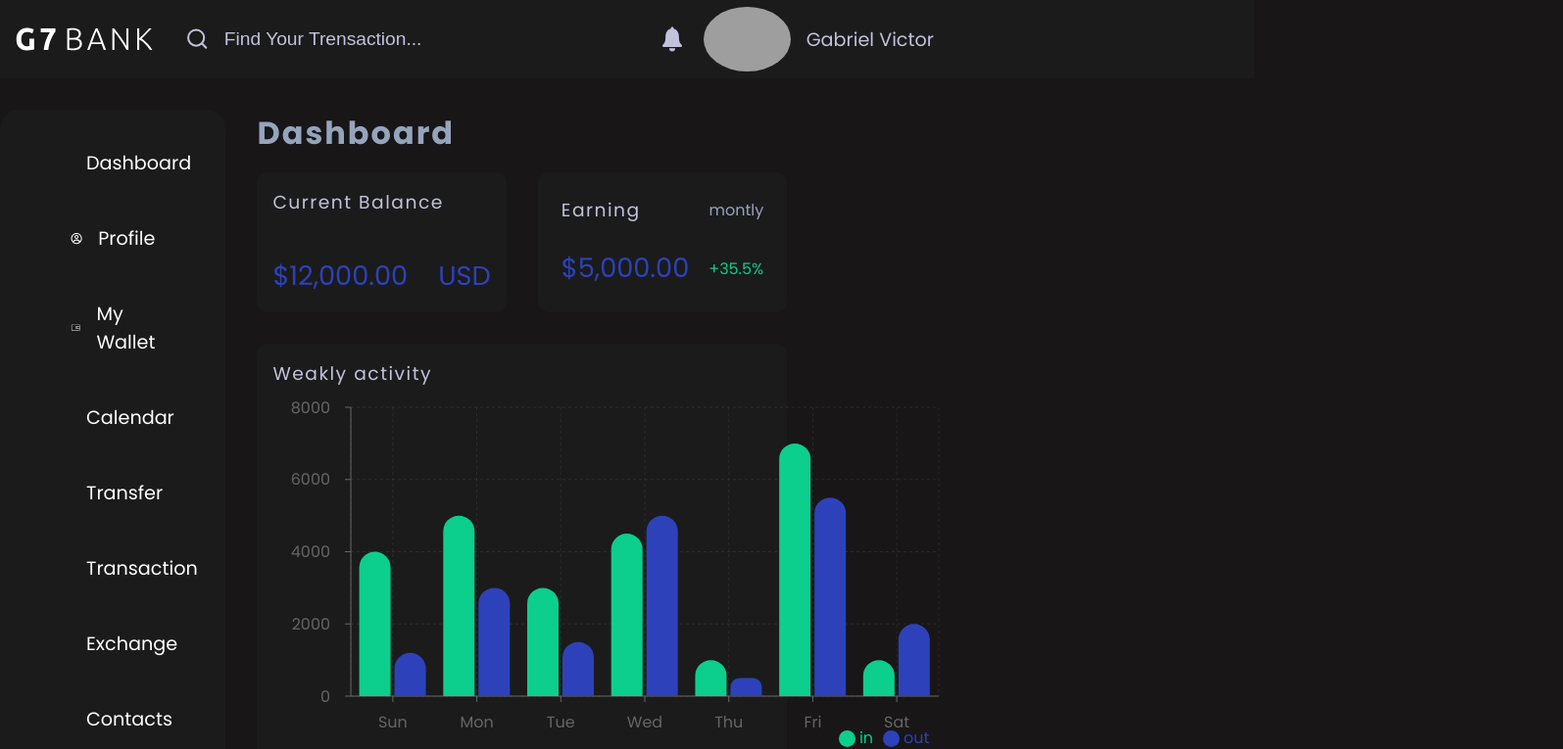
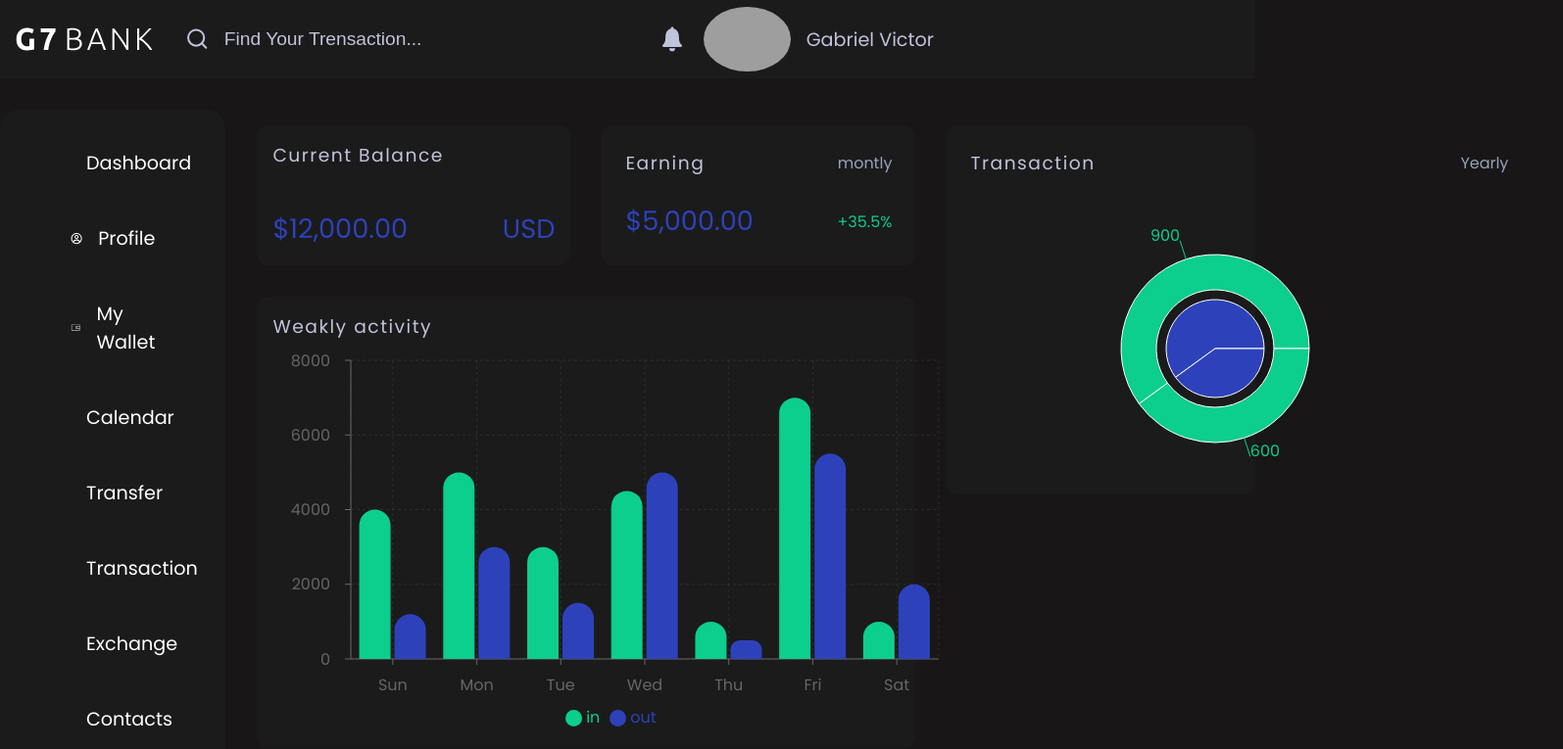
Before and after one commit to Gabriel-Vict0r/g7bank-dashboard, a React (Vite) app: page /dashboard in a window 1280 px wide. Shown: the top 765 px of the page at 98% size, 1595 px wide, since content can reach past the window. Built offline with nearby package versions, Linux system fonts and the light colour scheme; grey boxes are pictures that could not be loaded.

Commit message:
feat
add from pieChart

```diff
--- a/src/components/CardActivity.jsx
+++ b/src/components/CardActivity.jsx
@@ -1,4 +1,4 @@
-import { CardActivity, SubTitle} from "./pages/Dashboard/Dashboard.style";
+import { CardActivity, SubTitle } from "./pages/Dashboard/Dashboard.style";
 import React, { PureComponent } from "react";
 import {
   BarChart,
@@ -62,19 +62,22 @@ const Activity = ({ subtitle }) => {
         data={data}
         margin={{ top: 20, right: 20, left: 20, bottom: 5 }}
       >
-        <CartesianGrid strokeDasharray="3" strokeOpacity={0.1} />
+        <CartesianGrid
+          strokeDasharray="3"
+          strokeOpacity={0.1}
+        />
         <XAxis dataKey="name" tickMargin={15} />
         <YAxis tickMargin={15} />
         <Tooltip />
         <Legend
           iconSize={17}
           iconType="circle"
-          margin={{ top: 10, left: 0, right: 0, bottom: 5 }}
-          tickMargin={50}
-          height={50}
-          align='right'
-          verticalAlign='bottom'
-          display='inline-flex'
+          layout="horizontal"
+          margin={{ top: 25, left: 0, right: 0, bottom: 0 }}
+          height={40}
+          align="center"
+          verticalAlign="bottom"
+          wrapperStyle={{padding: 17}}
         />
         <Bar dataKey="in" fill="#0cce8d" radius={[100, 100, 0, 0]} />
         <Bar dataKey="out" fill="#2d42ba" radius={[100, 100, 0, 0]} />
--- /dev/null
+++ b/src/components/TotalTransaction.jsx
@@ -0,0 +1,42 @@
+import React from "react";
+import { PieChart, Pie } from "recharts";
+import {
+  CardTransaction,
+  SubTitle,
+  Date,
+} from "./pages/Dashboard/Dashboard.style";
+const data = [
+  { name: "In", value: 900 },
+  { name: "Out", value: 600 },
+];
+const TotalTransaction = () => {
+  return (
+    <CardTransaction>
+      <SubTitle>Transaction</SubTitle>
+      <Date>Yearly</Date>
+      <PieChart width={500} height={250}>
+        <Pie
+          data={data}
+          dataKey="value"
+          nameKey="name"
+          cx="50%"
+          cy="50%"
+          outerRadius={50}
+          fill="#2d42ba"
+        />
+        <Pie
+          data={data}
+          dataKey="value"
+          nameKey="name"
+          cx="50%"
+          cy="50%"
+          innerRadius={60}
+          fill="#0cce8d"
+          label
+        />
+      </PieChart>
+    </CardTransaction>
+  );
+};
+
+export default TotalTransaction;
--- a/src/components/pages/Dashboard/Dashboard.jsx
+++ b/src/components/pages/Dashboard/Dashboard.jsx
@@ -1,5 +1,5 @@
 import React from "react";
-import { Tittle, Content, Main, WrapperCard } from "./Dashboard.style";
+import { Tittle, Content, Main, WrapperCard, WrapperTwo } from "./Dashboard.style";
 import {
   Header,
   SearchBar,
@@ -30,6 +30,7 @@ import { BsCalendar3Range, BsGraphUpArrow } from "react-icons/bs";
 import { FaFileInvoiceDollar } from "react-icons/fa";
 import { RiListSettingsLine } from "react-icons/ri";
 import { BiTransfer } from "react-icons/bi";
+import TotalTransaction from "../../TotalTransaction";
 const Dashboard = () => {
   //Hook for management the color state from search Icon
   const [color, setColor] = useState(false);
@@ -94,7 +95,7 @@ const Dashboard = () => {
         </List>
       </Menu>
       <Content>
-        <Tittle>Dashboard</Tittle>
+        {/* <Tittle>Dashboard</Tittle> */}
         <WrapperCard>
           <Balance subtitle="Current Balance" balance="$12,000.00" coin="USD" />
           <Earn
@@ -105,6 +106,9 @@ const Dashboard = () => {
           />
           <Activity subtitle="Weakly activity" />
         </WrapperCard>
+        <WrapperTwo>
+          <TotalTransaction />
+        </WrapperTwo>
       </Content>
     </Main>
   );
--- a/src/components/pages/Dashboard/Dashboard.style.jsx
+++ b/src/components/pages/Dashboard/Dashboard.style.jsx
@@ -10,8 +10,11 @@ export const Main = styled.body`
 `;
 export const Content = styled.main`
   display: flex;
-  flex-direction: column;
+  flex-direction: row;
+  justify-content: start;
+  align-items: flex-start;
   width: 100%;
+  gap: 1rem;
 `;
 export const Tittle = styled.h1`
   color: ${(prop) => prop.theme.colors.Title};
@@ -40,6 +43,14 @@ export const CardEarn = styled(CardBalance)`
     "earning percent";
   padding: 1.5rem;
   grid-area: Earn;
+`;
+export const CardTransaction = styled(CardBalance)`
+  grid-template-areas:
+    "title date"
+    "Data Data";
+  padding: 1.5rem;
+  /* width: 100%; */
+  grid-area: Transaction;
 `;
 export const Date = styled.span`
   color: ${(prop) => prop.theme.colors.Title};
@@ -77,8 +88,16 @@ export const WrapperCard = styled.div`
   width: 50%;
   display: grid;
   grid-template-areas:
-  "Balance Earn"
-  "Activity Activity";
+    "Balance Earn"
+    "Activity Activity";
   gap: 2rem;
   grid-template-columns: 50% 50%;
 `;
+export const WrapperTwo = styled(WrapperCard)`
+  grid-template-areas:
+    "Transaction"
+    "Transfer";
+    margin-left: 3rem;
+    height: 100%;
+    grid-template-rows: 50% 50%;
+`;
```
